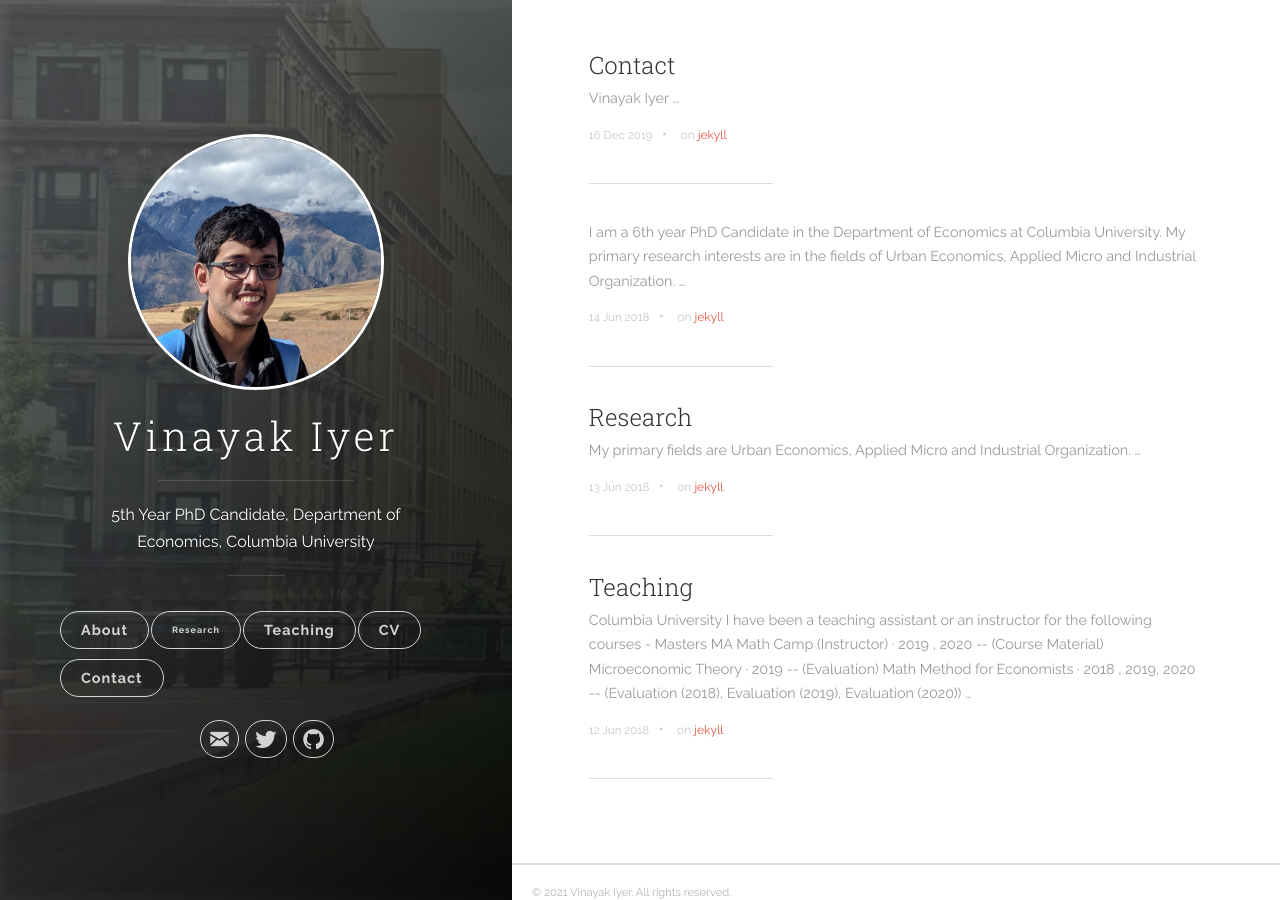
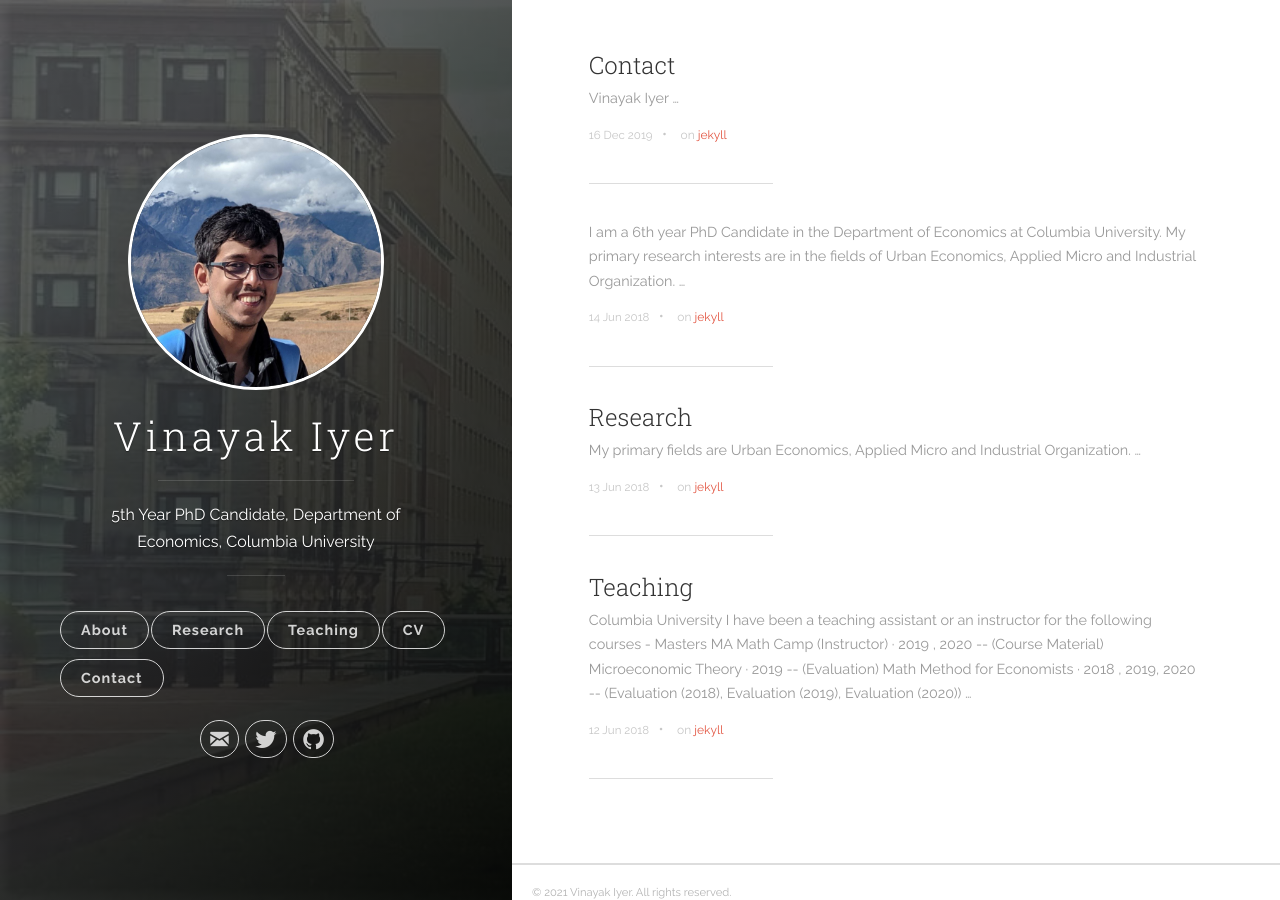
Before and after one commit to vinayakiyer/vinayakiyer.github.io, a Jekyll site: the page built from index.html, in a window 1280 px wide. Built offline with Jekyll 4.4.1, drawn with Linux system fonts in a browser that asks for light colours; the list of posts is cut into pages by our own code.

Commit message:
Update header.html

```diff
--- a/_includes/header.html
+++ b/_includes/header.html
@@ -24,7 +24,7 @@
             </ul>
 
             <ul class="navigation">
-              <li class="navigation__item"> <font size="1"><a href="{{ site.baseurl }}/research" title="link to {{ site.title }} blog" class="blog-button">Research</a></font></li>
+              <li class="navigation__item"><a href="{{ site.baseurl }}/research" title="link to {{ site.title }} blog" class="blog-button">Research</a></li>
             </ul>
             <ul class="navigation">
               <li class="navigation__item"><a href="{{ site.baseurl }}/teaching" title="link to {{ site.title }} blog" class="blog-button">Teaching</a></li>
```
